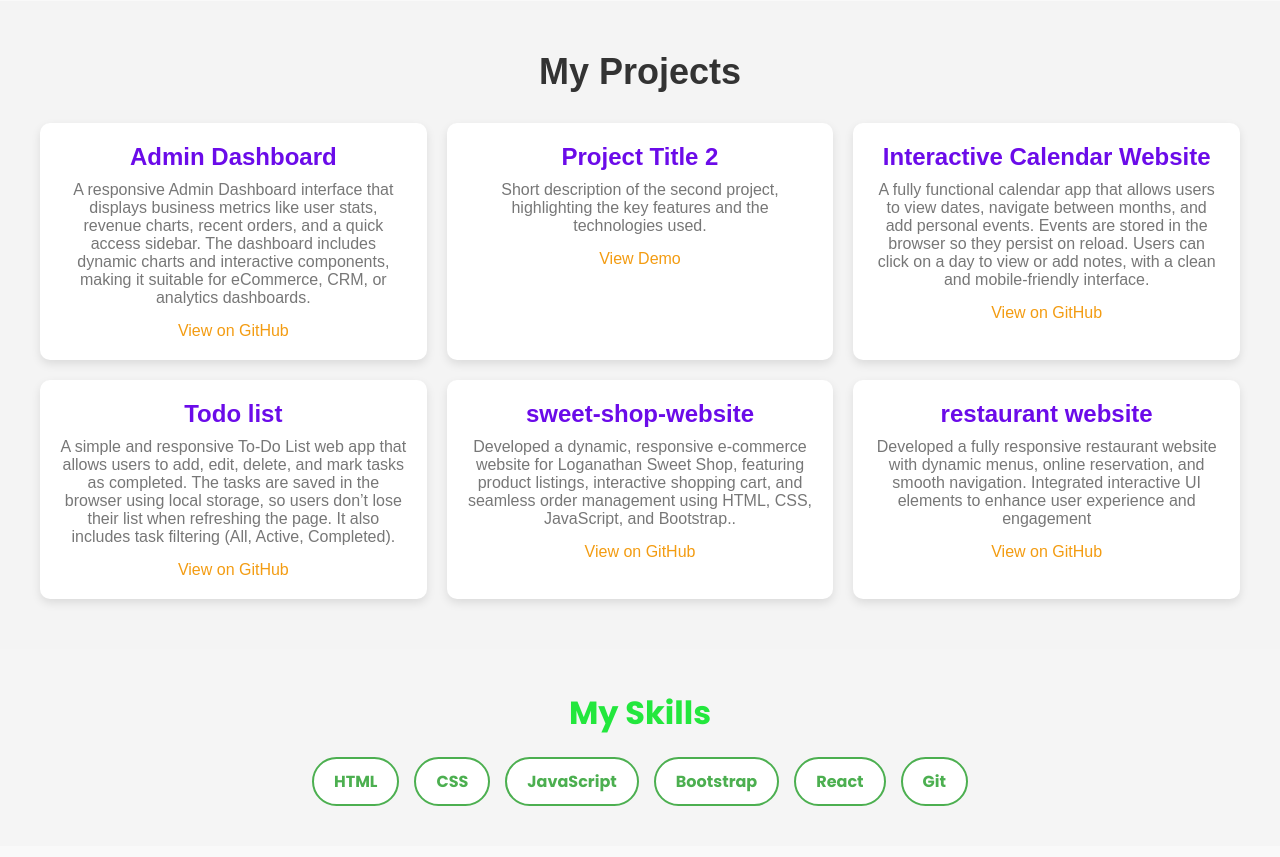
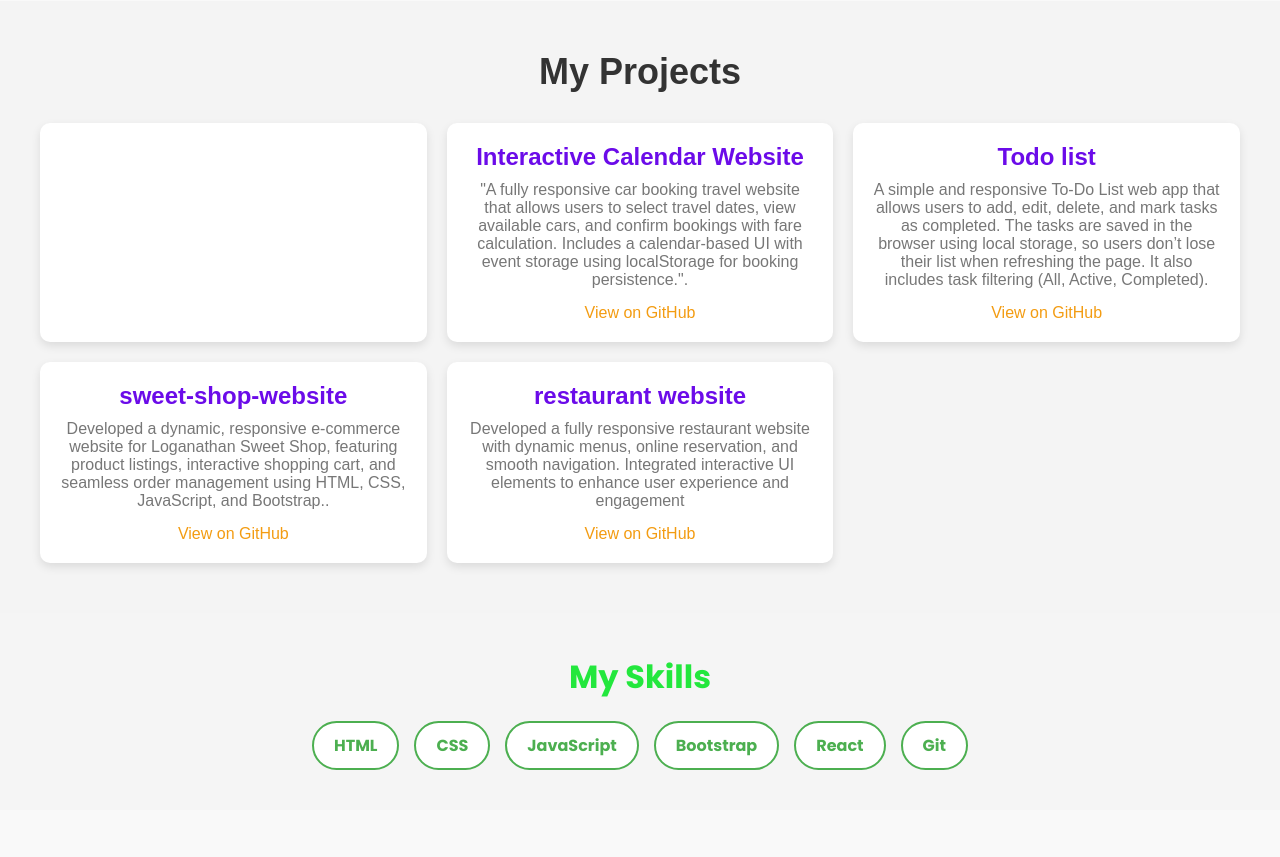
Before and after one commit to tekprathap/portfolio-web-site, a plain HTML site: page index.html in a window 1280 px wide. Shown: the part 1340-2197 px from the top of the page. Drawn offline with nearby package versions, Linux system fonts and the light colour scheme.

Commit message:
Update index.html
update

```diff
--- a/index.html
+++ b/index.html
@@ -98,28 +98,16 @@
             <!-- Project 1 -->
             <div class="project-card">
 
-              <div class="project-info">
-                <h3>Admin Dashboard</h3>
-                <p>A responsive Admin Dashboard interface that displays business metrics like user stats, revenue charts, recent orders, and a quick access sidebar. The dashboard includes dynamic charts and interactive components, making it suitable for eCommerce, CRM, or analytics dashboards.</p>
-                <a href="https://github.com/yourusername/project1" target="_blank" class="project-link">View on GitHub</a>
-              </div>
+
             </div>
+
             <!-- Project 2 -->
             <div class="project-card">
 
               <div class="project-info">
-                <h3>Project Title 2</h3>
-                <p>Short description of the second project, highlighting the key features and the technologies used.</p>
-                <a href="https://yourwebsite.com/project2" target="_blank" class="project-link">View Demo</a>
-              </div>
-            </div>
-            <!-- Project 3 -->
-            <div class="project-card">
-
-              <div class="project-info">
                 <h3>Interactive Calendar Website</h3>
-                <p>A fully functional calendar app that allows users to view dates, navigate between months, and add personal events. Events are stored in the browser so they persist on reload. Users can click on a day to view or add notes, with a clean and mobile-friendly interface.</p>
-                <a href="https://tekprathap.github.io/calendar/" target="_blank" class="project-link">View on GitHub</a>
+                <p>"A fully responsive car booking travel website that allows users to select travel dates, view available cars, and confirm bookings with fare calculation. Includes a calendar-based UI with event storage using localStorage for booking persistence.".</p>
+                <a href="https://tekprathap.github.io/car_booking_and_travel/" target="_blank" class="project-link">View on GitHub</a>
               </div>
             </div>
             <!-- Project 3 -->
```
